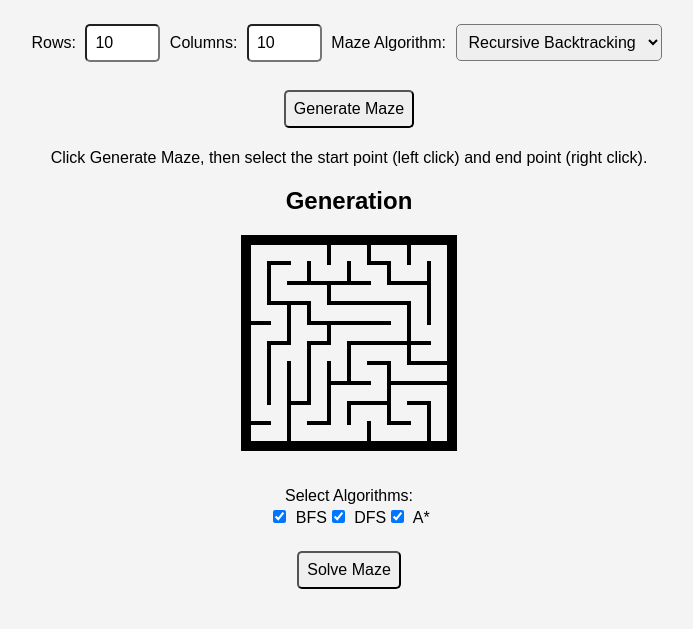
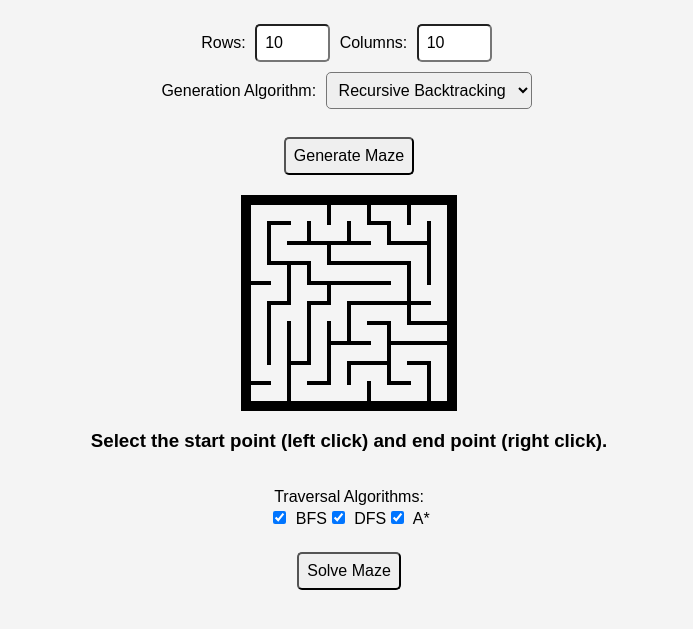
Before and after one commit to bnziv/maze-visualization, a website built with Vite: page index.html in a window 1280 px wide. Both pictures are taken after a click on the button "Generate Maze". Shown: the part 81-710 px from the top of the page, without its empty margins (291-984 px from the left). Built offline with nearby package versions, Linux system fonts and the light colour scheme.

Commit message:
Minor UI adjustments

```diff
--- a/index.html
+++ b/index.html
@@ -17,7 +17,8 @@
       <label for="cols">Columns:</label>
       <input type="number" id="cols" min="5" max="50" value="10">
 
-      <label for="algorithm">Maze Algorithm:</label>
+      <br/>
+      <label for="algorithm">Generation Algorithm:</label>
       <select id="algorithm">
         <option value="recursive">Recursive Backtracking</option>
         <option value="kruskal">Kruskal's Algorithm</option>
@@ -31,13 +32,12 @@
 
     </div>
 
-    <p class="instructions">Click Generate Maze, then select the start point (left click) and end point (right click).</p>
 
     <div id="maze-container"></div>
     <div id="solve-container">
+      <h3 class="instructions">Select the start point (left click) and end point (right click).</h3>
       <br/>
-      <br/>
-      <label>Select Algorithms:</label>
+      <label>Traversal Algorithms:</label>
       <div style="display: flex; justify-content: center;">
         <div>
           <input type="checkbox" id="bfs" value="bfs" checked>
--- a/src/index.ts
+++ b/src/index.ts
@@ -14,9 +14,9 @@ let endCellDiv: HTMLElement | null = null;
 
 let maze: Maze | null = null;
 
-function renderMaze(maze: Maze, id: string) {
+function renderMaze(maze: Maze, id: string, header: boolean = true) {
     const wrapper = document.createElement('div');
-    wrapper.appendChild(document.createElement('h2')).textContent = id;
+    if (header) wrapper.appendChild(document.createElement('h2')).textContent = id;
     const grid = maze.getGrid();
     const mazeDiv = document.createElement('div');
     mazeDiv.id = `maze-${id}`;
@@ -121,6 +121,7 @@ document.getElementById('solve')!.addEventListener('click', async () => {
         alert('Please add a start and end cell first.');
         return;
     };
+    (document.getElementsByClassName('instructions')[0] as HTMLElement).style.display = 'none';
 
     const selectedAlgorithms = [];
     if ((document.getElementById('bfs') as HTMLInputElement).checked) selectedAlgorithms.push('bfs');
@@ -138,7 +139,7 @@ document.getElementById('solve')!.addEventListener('click', async () => {
     };
 
     container.innerHTML = '';
-    document.getElementById('maze-Generation')!.remove();
+    if (document.getElementById('maze-Generation')) document.getElementById('maze-Generation')!.remove();
 
     if (mazeInstances.bfs) {
         container.appendChild(renderMaze(mazeInstances.bfs, 'BFS'));
@@ -193,6 +194,8 @@ document.getElementById('solve')!.addEventListener('click', async () => {
         const astarMazeDiv = document.getElementById('maze-A*')!;
         animations.push(animateTraversal(generators.astar, astarMazeDiv));
     }
+
+    await Promise.all(animations);
 });
 
 document.getElementById('generate')!.addEventListener('click', () => {
@@ -218,7 +221,7 @@ document.getElementById('generate')!.addEventListener('click', () => {
     maze.reset();
 
     if (document.getElementById('maze-Generation')) document.getElementById('maze-Generation')!.remove();
-    const div = renderMaze(maze, 'Generation');
+    const div = renderMaze(maze, 'Generation', false);
     div.style.width = 'fit-content';
     div.style.margin = '0 auto';
     div.id = 'maze-Generation';
```
